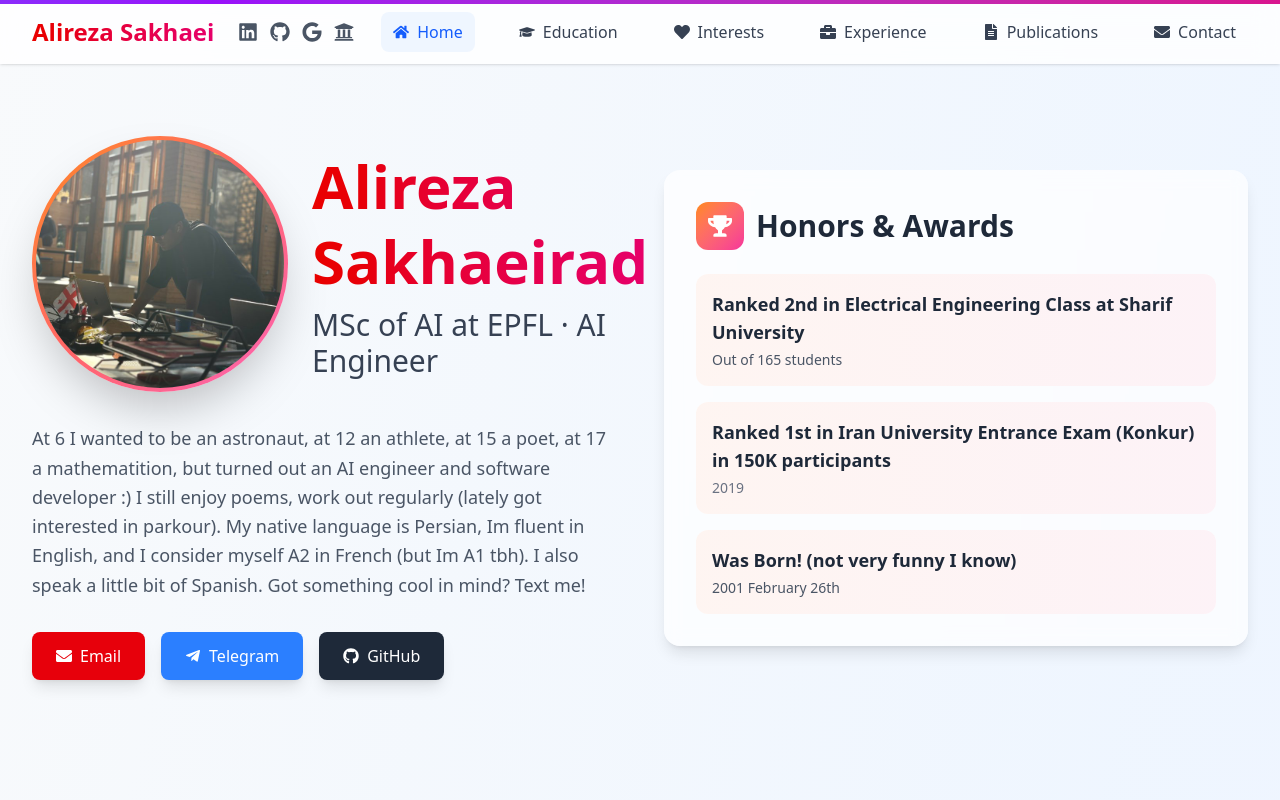
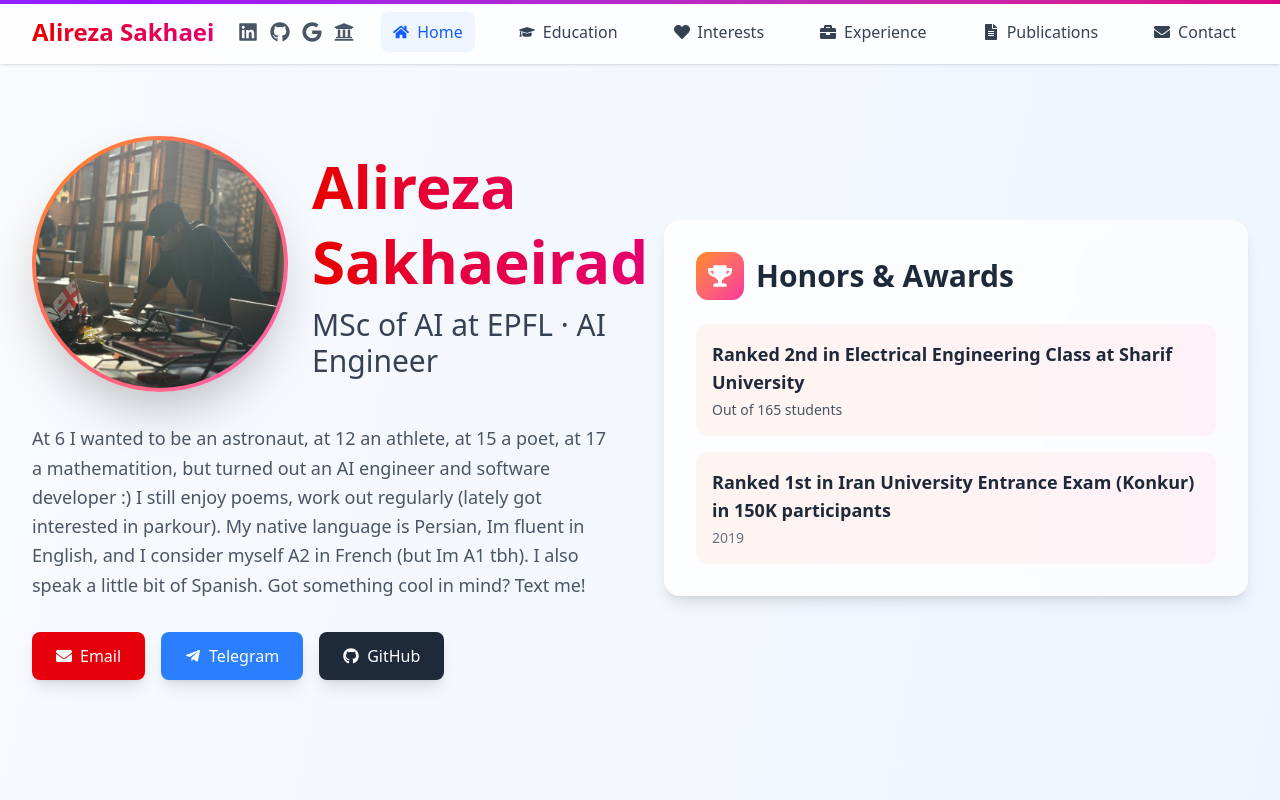
Before and after one commit to alirezasakhaei/alirezasakhaei.github.io, a React (Vite) app: page / in a window 1280 px wide. Shown: the top 800 px of the page. Built offline with nearby package versions, Linux system fonts and the light colour scheme.

Commit message:
update on the new papers

```diff
--- a/src/data/index.ts
+++ b/src/data/index.ts
@@ -9,10 +9,6 @@ export const honors: Honor[] = [
     title: 'Ranked 1st in Iran University Entrance Exam (Konkur) in 150K participants',
     year: '2019'
   },
-  {
-    title: 'Was Born! (not very funny I know)',
-    description: '2001 February 26th'
-  }
 ]
 
 export const newsItems: NewsItem[] = [
@@ -91,6 +87,21 @@ export const publications: Publication[] = [
     links: {
       pdf: 'https://www.pnas.org/doi/full/10.1073/pnas.2414955121'
     }
+  },
+  {
+    title: 'Unmasking the Factual-Conceptual Gap in Persian Language Models',
+    authors: 'Alireza Sakhaeirad, Ali Ma\'manpoosh, Arshia Hemmat',
+    venue: 'SilkroadNLP Workshop at EACL',
+    year: '2026',
+    links: {
+      arxiv: 'https://arxiv.org/abs/2602.17623'
+    }
+  },
+  {
+    title: 'CriteriaPO: Criteria Preference Optimization from Fine-Grained AI Feedback',
+    authors: 'Beatriz Borges, Alireza Sakhaeirad, Silin Gao, Syrielle Montariol, Antoine Bosselut',
+    venue: 'ICML Submission',
+    year: '2026'
   }
 ]
 
```
